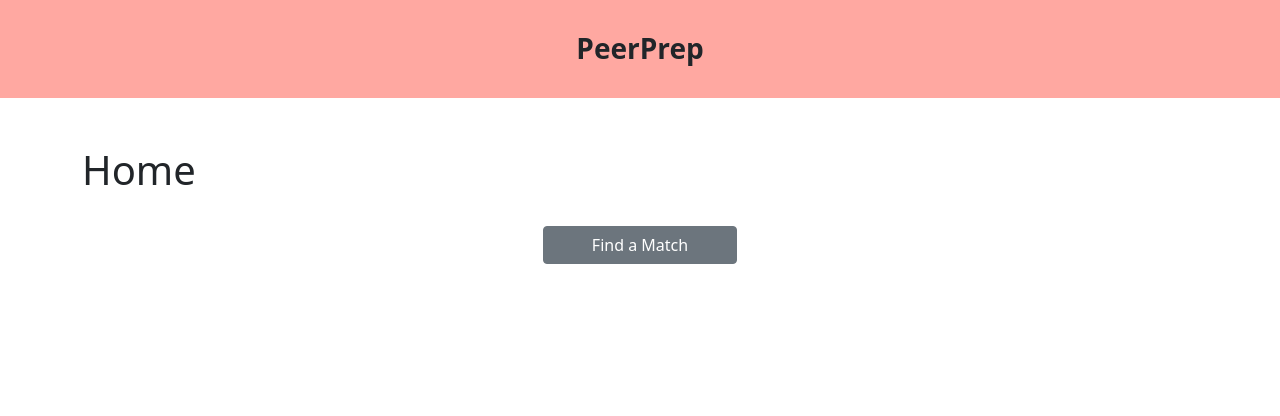
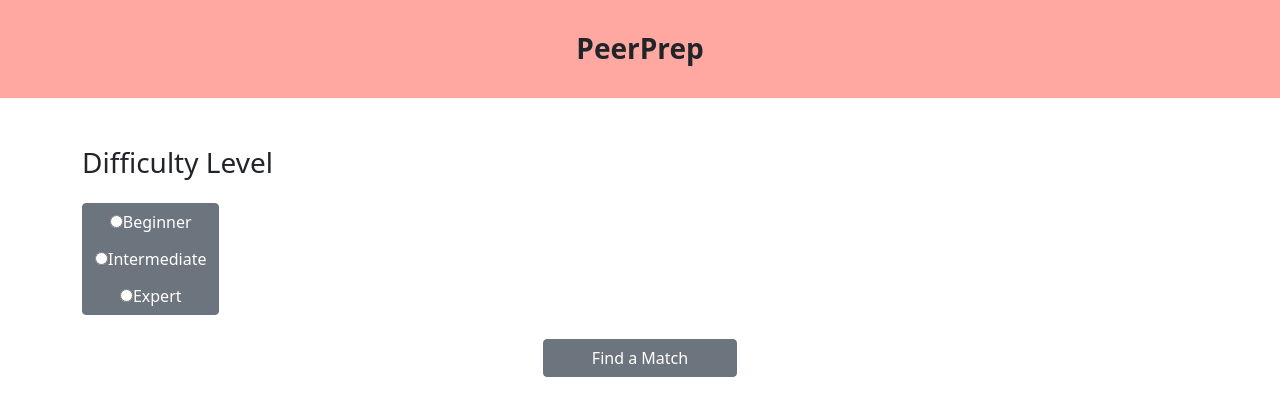
Before and after one commit to CS3219-SE-Principles-and-Patterns/cs3219-project-ay2122-2122-s1-g18, a Vue app in the folder client/: page /home in a window 1280 px wide. Shown: the top 416 px of the page. Built offline with nearby package versions, Linux system fonts and the light colour scheme.

Commit message:
Add matching backend

```diff
--- a/client/src/views/CodingRoom.vue
+++ b/client/src/views/CodingRoom.vue
@@ -57,20 +57,19 @@
 <script>
 import axios from 'axios'
 import Vue from 'vue'
-import * as io from 'socket.io-client'
 import { SERVER_URI } from '../constants'
 import VueChatScroll from 'vue-chat-scroll'
 Vue.use(VueChatScroll)
 
 export default {
-  name: 'chatroom',
+  name: 'codingroom',
   data () {
     return {
       chats: [],
       errors: [],
       name: this.$route.params.name,
       chat: {},
-      socket: io('http://localhost:4000'),
+      socket: this.$route.params.socket,
       code: ''
     }
   },
--- a/client/src/views/Home.vue
+++ b/client/src/views/Home.vue
@@ -1,11 +1,21 @@
 <template>
   <div class="row justify-content-center">
-    <h1>Home {{$route.params.token}}</h1>
-    <div class="form-group justify-content-center d-flex">
-      <b-button class="createButton mt-4 mb-2 px-5" @click="handleMatch">
-        Find a Match
-      </b-button>
-    </div>
+    <h3 class="heading">Difficulty Level</h3>
+    <b-form class='selectButtons mt-3' @submit="onSubmit">
+      <b-form-radio-group
+        id="difficultyButtons"
+        v-model="selected"
+        :options="difficultyOptions"
+        name="difficultyButtons"
+        buttons
+        stacked
+      />
+      <div class="form-group justify-content-center d-flex">
+        <b-button class="mt-4 mb-2 px-5" type='submit'>
+          Find a Match
+        </b-button>
+      </div>
+    </b-form>
   </div>
 </template>
 
@@ -13,9 +23,25 @@
 // TODO: allow access only if authenticated
 export default {
   name: 'home',
+  data () {
+    return {
+      selected: '',
+      difficultyOptions: [
+        { text: 'Beginner', value: 'beginner' },
+        { text: 'Intermediate', value: 'intermediate' },
+        { text: 'Expert', value: 'expert' }
+      ]
+    }
+  },
   methods: {
-    handleMatch () {
-      this.$router.push({ name: 'matching' })
+    onSubmit (event) {
+      event.preventDefault()
+      this.$router.push({
+        name: 'matching',
+        params: {
+          matchBy: this.selected
+        }
+      })
     }
   }
 }
--- a/client/src/views/Matching.vue
+++ b/client/src/views/Matching.vue
@@ -36,7 +36,10 @@
 </template>
 
 <script>
+import axios from 'axios'
+import io from 'socket.io-client'
 import Timer from '../components/Timer'
+import { SERVER_URI, SOCKET_URI } from '../constants'
 
 export default {
   name: 'matching',
@@ -46,17 +49,61 @@ export default {
   data () {
     return {
       TIME_LIMIT: 30,
-      showMatchNotFoundModal: false
+      WAITING_ROOM_RESPONSE_TIMEOUT: 1000,
+      matchBy: this.$route.params.matchBy,
+      socket: io(SOCKET_URI),
+      showMatchNotFoundModal: false,
+      waitingRoomTimeout: null
     }
   },
+  created () {
+    this.socket.on('connect', () => this.findMatch())
+  },
   methods: {
+    findMatch () {
+      this.socket.emit('find-match', this.matchBy, this.socket.id)
+      this.waitingRoomTimeout = setTimeout(() => {
+        this.joinWaitingRoom()
+      }, this.WAITING_ROOM_RESPONSE_TIMEOUT)
+      this.socket.on('match-found', () => {
+        clearTimeout(this.waitingRoomTimeout)
+        this.$router.push({
+          name: 'codingroom',
+          params: {
+            socket: this.socket,
+            id: this.socket.id
+          }
+        })
+      })
+    },
+
+    joinWaitingRoom () {
+      this.socket.emit('join-wait', this.matchBy)
+      this.socket.on('match-request', async (partnerSocketId) => {
+        await axios.post(`${SERVER_URI}/api/chat`, { room: partnerSocketId, name: 'hi' })
+          .catch(e => {
+            console.log(e)
+          })
+        this.socket.emit('accept-match', this.matchBy, partnerSocketId)
+        this.$router.push({
+          name: 'codingroom',
+          params: {
+            socket: this.socket,
+            id: partnerSocketId
+          }
+        })
+      })
+    },
+
     handleTimesUp () {
       this.showMatchNotFoundModal = true
+      this.socket.emit('end-wait', this.matchBy)
     },
 
     handleWait () {
       this.showMatchNotFoundModal = false
       this.$refs.timer.restartTimer()
+      this.findMatch()
     },
 
     handleGoBackToHome () {
```
Also changed, not shown: 1 other file (tests, documents, lock files or other folders).
